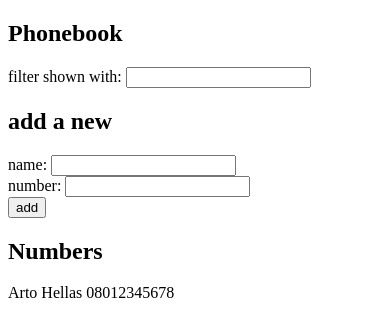
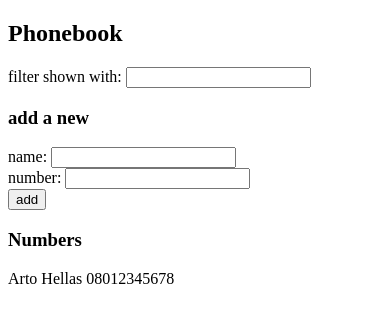
Before and after one commit to bayodesegun/fullstackopen, a React (Vite) app in the folder part2/phonebook/: page / in a window 390 px wide. Shown: the top 336 px of the page. Built offline with nearby package versions, Linux system fonts and the light colour scheme.

Commit message:
Exercise 2.10: The Phonebook Step5: refactor app into components

```diff
--- a/part2/phonebook/src/App.jsx
+++ b/part2/phonebook/src/App.jsx
@@ -1,4 +1,7 @@
 import { useState } from 'react'
+import NameFilter from './components/NameFilter'
+import PersonForm from './components/PersonForm'
+import Persons from './components/Persons'
 
 const App = () => {
   const [persons, setPersons] = useState([
@@ -36,30 +39,23 @@ const App = () => {
   return (
     <div>
       <h2>Phonebook</h2>
-      <div>
-        filter shown with: <input value={nameFilter} onChange={(ev) => setNameFilter(ev.target.value)} />
-      </div>
-      <h2>add a new</h2>
-      <form>
-        <div>
-          name: <input value={newName} onChange={(event) => setNewName(event.target.value)} />
-        </div>
-        <div>
-          number: <input value={newNumber} onChange={(event) => setNewNumber(event.target.value)} />
-        </div>
-        <div>
-          <button type="submit" onClick={addNewName}>add</button>
-        </div>
-      </form>
-      <h2>Numbers</h2>
-      {persons.filter(
-          person => person.name.toLowerCase().includes(nameFilter.toLowerCase())
-        ).map(person =>
-          (<div key={person.name}>
-            {person.name} {person.number}
-          </div>)
-        )
-      }
+      <NameFilter
+        nameFilter={nameFilter}
+        setNameFilter={setNameFilter}
+      />
+      <h3>add a new</h3>
+      <PersonForm
+        newName={newName}
+        setNewName={setNewName}
+        newNumber={newNumber}
+        setNewNumber={setNewNumber}
+        addNewName={addNewName}
+      />
+      <h3>Numbers</h3>
+      <Persons
+        persons={persons}
+        nameFilter={nameFilter}
+      />
     </div>
   )
 }
--- /dev/null
+++ b/part2/phonebook/src/components/NameFilter.jsx
@@ -0,0 +1,7 @@
+const NameFilter = ({nameFilter, setNameFilter}) => (
+  <div>
+    filter shown with: <input value={nameFilter} onChange={(ev) => setNameFilter(ev.target.value)} />
+  </div>
+)
+
+export default NameFilter
--- /dev/null
+++ b/part2/phonebook/src/components/PersonForm.jsx
@@ -0,0 +1,15 @@
+const PersonForm = ({newName, setNewName, newNumber, setNewNumber, addNewName}) => (
+	<form>
+		<div>
+			name: <input value={newName} onChange={(event) => setNewName(event.target.value)} />
+		</div>
+		<div>
+			number: <input value={newNumber} onChange={(event) => setNewNumber(event.target.value)} />
+		</div>
+		<div>
+			<button type="submit" onClick={addNewName}>add</button>
+		</div>
+	</form>
+)
+
+export default PersonForm
--- /dev/null
+++ b/part2/phonebook/src/components/Persons.jsx
@@ -0,0 +1,14 @@
+const Persons = ({persons, nameFilter}) => (
+    <>
+      {persons.filter(
+          person => person.name.toLowerCase().includes(nameFilter.toLowerCase())
+        ).map(person =>
+          (<div key={person.name}>
+            {person.name} {person.number}
+          </div>)
+        )
+      }
+    </>
+)
+
+export default Persons
```
